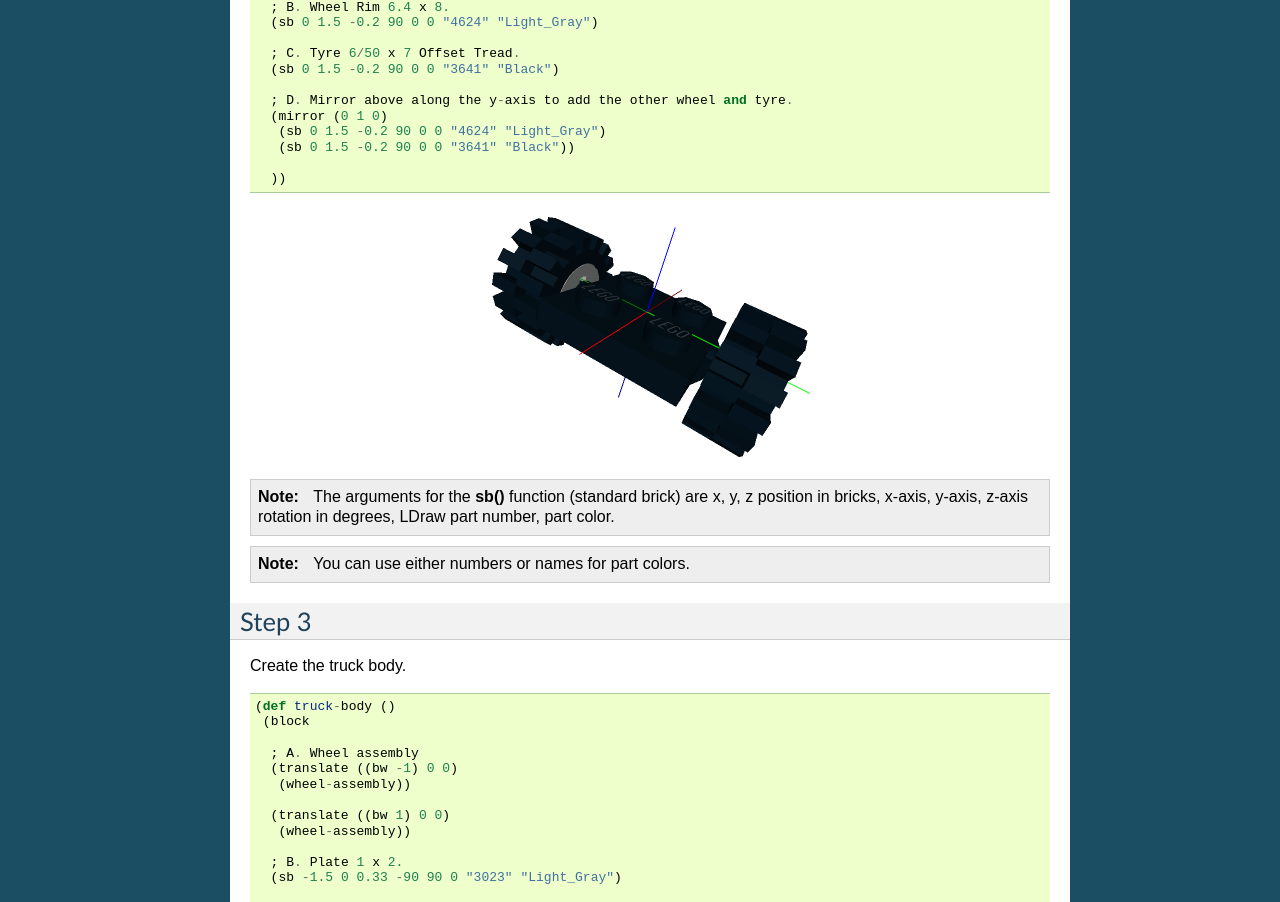
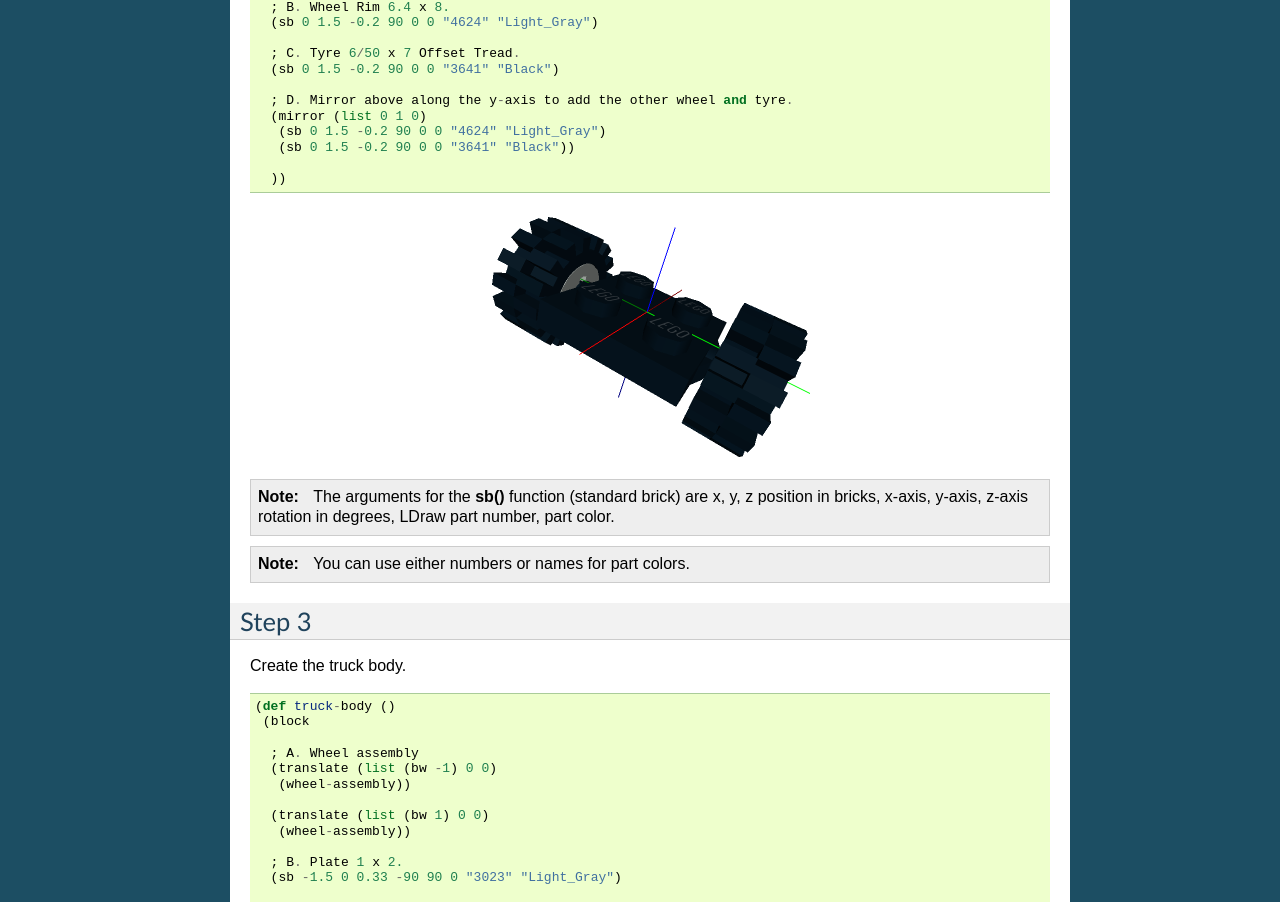
Before and after one commit to HazenBabcock/opensdraw, a Sphinx documentation site: the page built from docs/source/example.rst, in a window 1280 px wide and 1400 px high. Shown: the part 460-1362 px from the top of the window. Built offline with Sphinx 7.4.7, drawn with Linux system fonts in a browser that asks for light colours; some of the changed text lies outside the part shown.

Commit message:
Update to reflect changes in the arguments expected by the various geometry functions. Add vector() and matrix() to api docs.

```diff
--- a/docs/source/api.rst
+++ b/docs/source/api.rst
@@ -32,7 +32,7 @@ Geometry Functions
 ------------------
 
 .. automodule:: openldraw.lcad_language.geometryFunctions
-   :members: Mirror, Rotate, Scale, Translate
+   :members: Matrix, Mirror, Rotate, Scale, Transform, Translate, Vector
 
 Logical Operators
 -----------------
--- a/docs/source/example.rst
+++ b/docs/source/example.rst
@@ -29,7 +29,7 @@ Create the wheel assembly. ::
      (sb 0 1.5 -0.2 90 0 0 "3641" "Black")
 
      ; D. Mirror above along the y-axis to add the other wheel and tyre.
-     (mirror (0 1 0)
+     (mirror (list 0 1 0)
       (sb 0 1.5 -0.2 90 0 0 "4624" "Light_Gray")
       (sb 0 1.5 -0.2 90 0 0 "3641" "Black"))
 
@@ -56,10 +56,10 @@ Create the truck body. ::
    (block
 
     ; A. Wheel assembly
-    (translate ((bw -1) 0 0)
+    (translate (list (bw -1) 0 0)
      (wheel-assembly))
 
-    (translate ((bw 1) 0 0)
+    (translate (list (bw 1) 0 0)
      (wheel-assembly))
 
     ; B. Plate 1 x 2.
@@ -101,7 +101,7 @@ Create the dumper assembly. ::
   (def dumper-assembly ()
 
    ; Make (0,0,0) the pivot point.
-   (translate ((bw -1.5) 0 (bh 0.15))
+   (translate (list (bw -1.5) 0 (bh 0.15))
 
     ; A. Hinge Plate 1 x 2 with 3 Fingers and Solid Studs.
     (sb 0 0.5 0.0 -90 0 0 "4275b" "Yellow")
@@ -139,8 +139,8 @@ Put everything together with a tilt option. ::
     (truck-body)
 
     ; B. Dumper assembly.
-    (translate ((bw 1.5) 0 (bh 0.5))
-     (rotate (0 (- tilt) 0)
+    (translate (list (bw 1.5) 0 (bh 0.5))
+     (rotate (list 0 (- tilt) 0)
       (dumper-assembly)))
 
     ))
@@ -155,8 +155,8 @@ Step 6
 Draw a ring of 18 trucks with different tilts. ::
 
   (for (i 18)
-   (rotate (0 0 (* i 20))
-    (translate (0 (bw 20) 0)
+   (rotate (list 0 0 (* i 20))
+    (translate (list 0 (bw 20) 0)
      (truck (* 30.0 (+ 1 (cos (/ (* i 40 pi) 180))))))))
 
 .. figure:: dumper-truck5.png
```
Also changed, not shown: docs/source/animation.rst (+6 -6 lines), docs/source/step.rst (+5 -5 lines).
